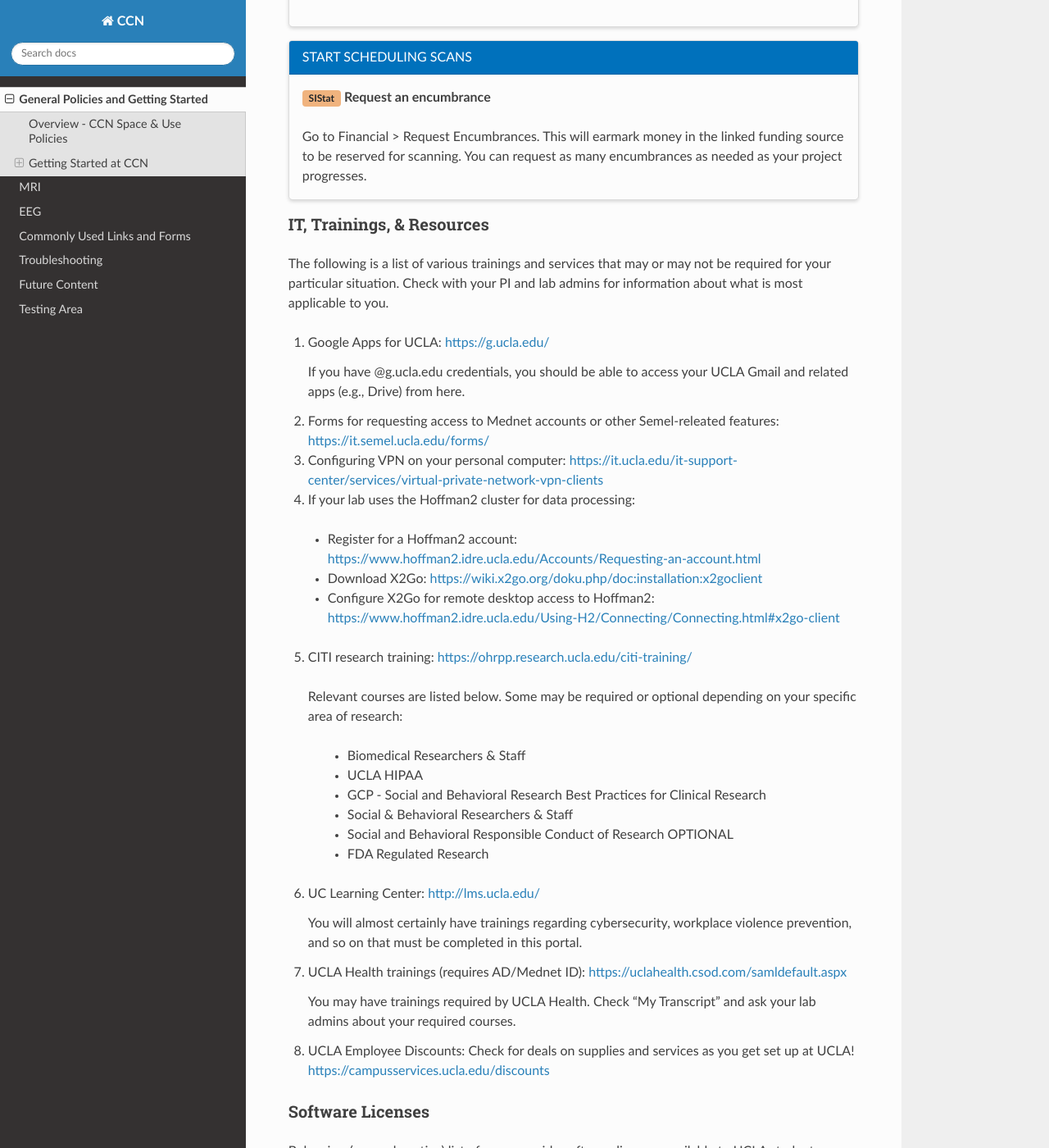
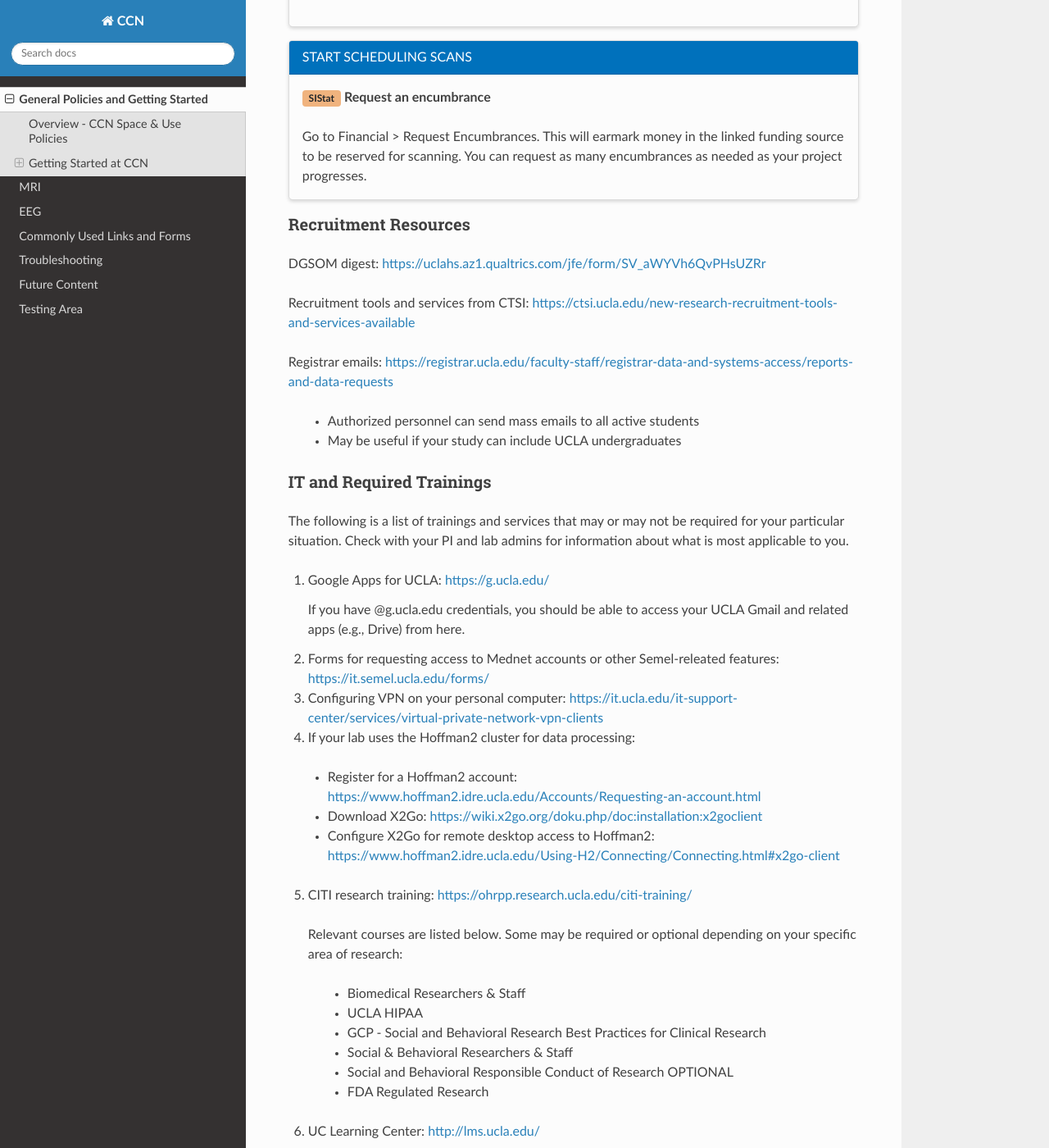
Before and after one commit to CCN-Support/CCN_Wiki, a Sphinx documentation site: the page built from docs/source/generalpolicies.rst, in a window 1280 px wide and 1400 px high, scrolled down 3255 px. Shown: the whole window at 82% size. Built offline with Sphinx 7.4.7 and the Read the Docs theme 3.1.0, drawn with Linux system fonts in a browser that asks for light colours; some of the changed text lies outside the part shown.

Commit message:
Update generalpolicies.rst

```diff
--- a/docs/source/generalpolicies.rst
+++ b/docs/source/generalpolicies.rst
@@ -212,11 +212,22 @@ Actions within the same sections below can be completed concurrently. Each secti
 
   Go to Financial > Request Encumbrances. This will earmark money in the linked funding source to be reserved for scanning. You can request as many encumbrances as needed as your project progresses.
 
+Recruitment Resources
+~~~~~~~~~~~~~~~~~~~~~
 
-IT, Trainings, & Resources
-~~~~~~~~~~~~~~~~~~~~~~~~~~
+DGSOM digest: https://uclahs.az1.qualtrics.com/jfe/form/SV_aWYVh6QvPHsUZRr
 
-The following is a list of various trainings and services that may or may not be required for your particular situation. Check with your PI and lab admins for information about what is most applicable to you.
+Recruitment tools and services from CTSI: https://ctsi.ucla.edu/new-research-recruitment-tools-and-services-available
+
+Registrar emails: https://registrar.ucla.edu/faculty-staff/registrar-data-and-systems-access/reports-and-data-requests
+
+   - Authorized personnel can send mass emails to all active students
+   - May be useful if your study can include UCLA undergraduates
+
+IT and Required Trainings
+~~~~~~~~~~~~~~~~~~~~~~~~~
+
+The following is a list of trainings and services that may or may not be required for your particular situation. Check with your PI and lab admins for information about what is most applicable to you.
 
 1. Google Apps for UCLA: https://g.ucla.edu/
 
@@ -242,7 +253,7 @@ The following is a list of various trainings and services that may or may not be
 
 6. UC Learning Center: http://lms.ucla.edu/
 
-   You will almost certainly have trainings regarding cybersecurity, workplace violence prevention, and so on that must be completed in this portal.
+   You will almost certainly have UCLA-mandated trainings regarding cybersecurity, workplace violence prevention, and so on that must be completed in this portal.
 
 7. UCLA Health trainings (requires AD/Mednet ID): https://uclahealth.csod.com/samldefault.aspx
 
```
